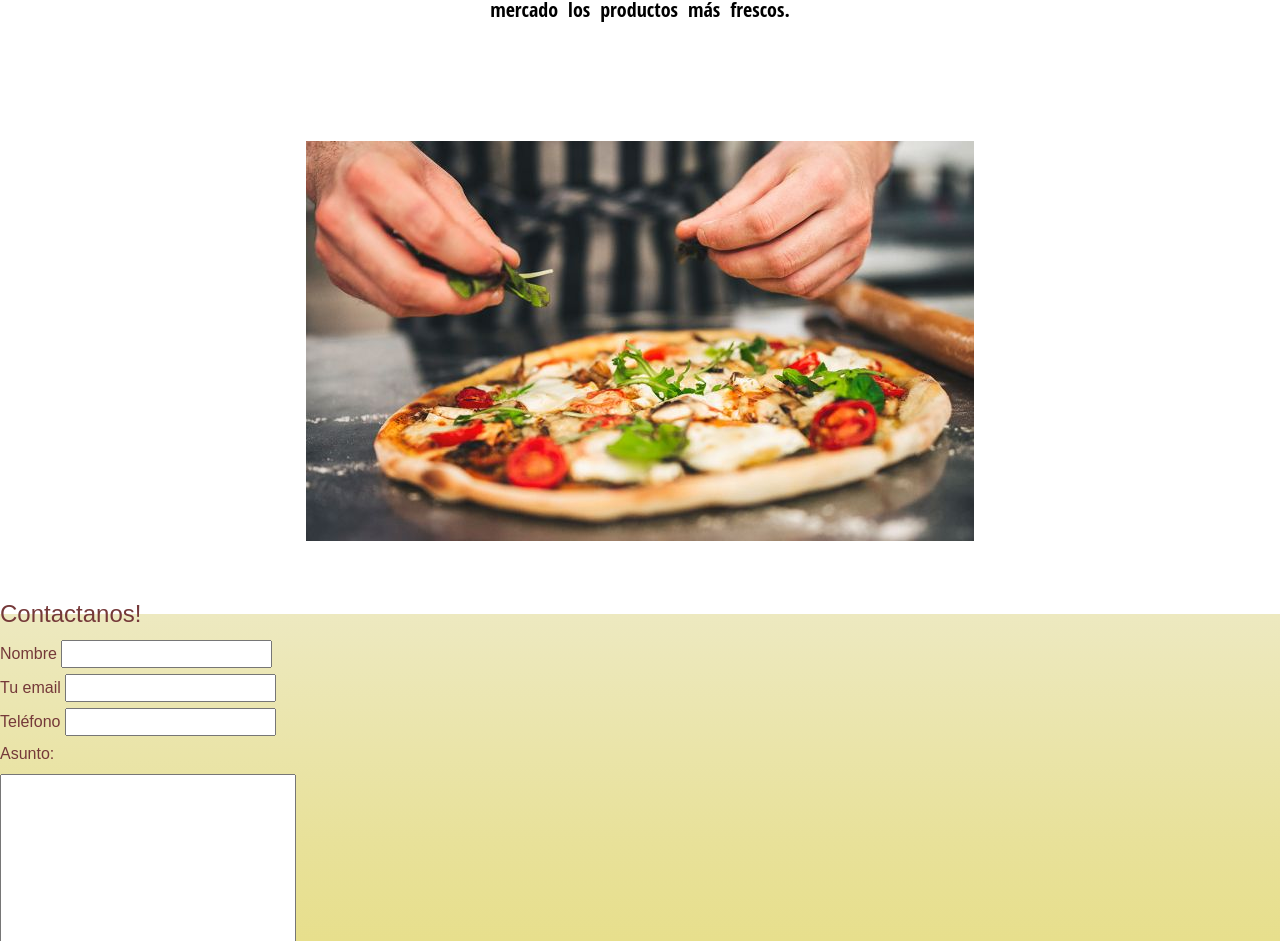
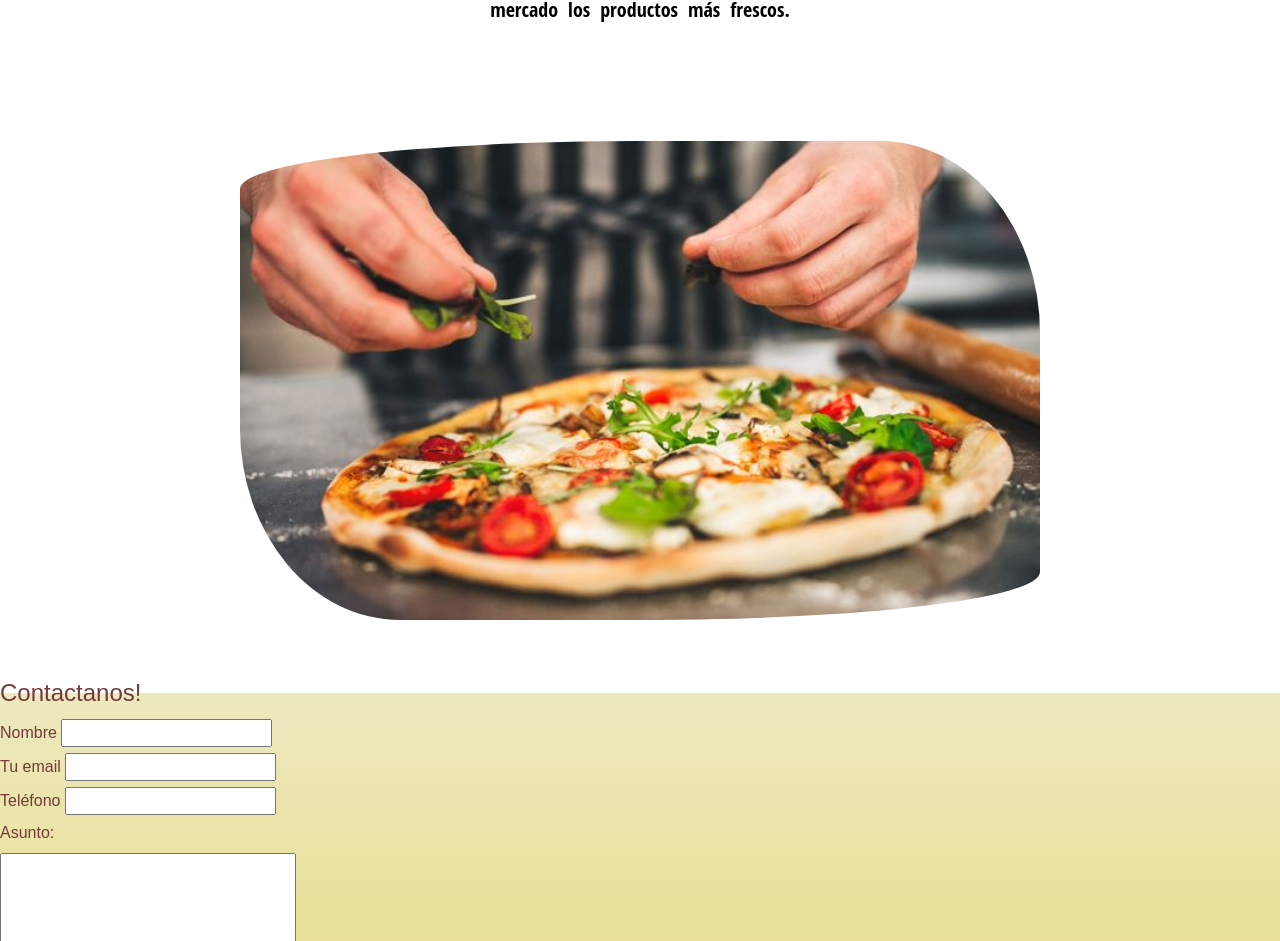
Before and after one commit to daniel4495/PizzeriaPetti, a plain HTML site: page nosotros.html in a window 1280 px wide. Shown: the part 895-1836 px from the top of the page. Drawn offline with nearby package versions, Linux system fonts and the light colour scheme.

Commit message:
border radius img
se le agrego un border radius a la imagen en la seccion nosotros

```diff
--- a/nosotros.html
+++ b/nosotros.html
@@ -55,7 +55,7 @@
         </p>
 
         <div class="imgNosotros">
-            <img id="imgNosotros" src="img/pizza relleno.jpg" alt="foto de pizza para decorar el texto" witdh="100px">
+            <img id="imgNosotros" src="img/pizza relleno.jpg" alt="foto de pizza para decorar el texto">
         </div>
 
 
--- a/style.scss
+++ b/style.scss
@@ -94,6 +94,11 @@ fieldset{
     animation-duration: 1s;
     font-family: 'Open Sans Condensed', sans-serif;
     border: 100px solid white;
+}
+#imgNosotros{
+    border-radius: 50% 20% / 10% 40%;
+    width: 800px;
+    height: auto;
 }
 .imgNosotros{
     margin: $xs;
```
Also changed, not shown: style.css, 1 other file.
